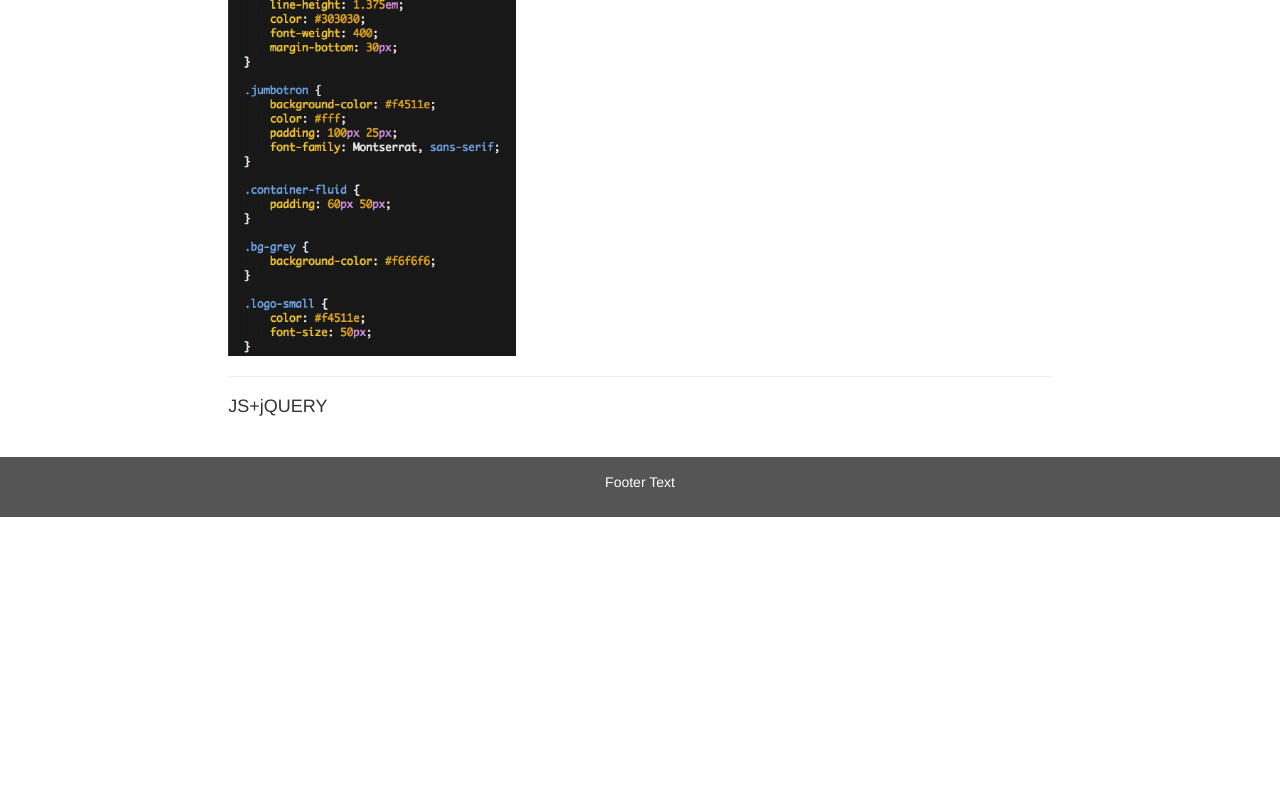
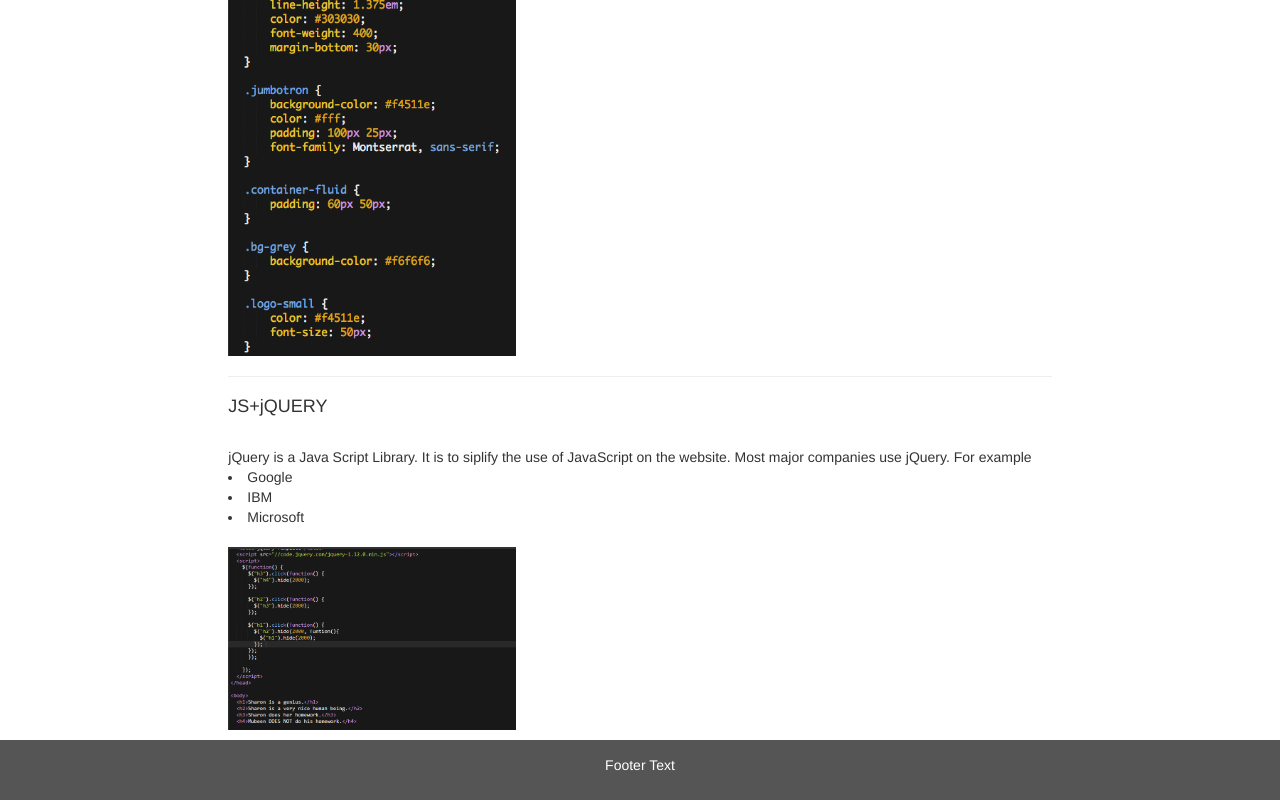
Before and after one commit to giovannim1166/sep-guide, a plain HTML site: page sep-11.html in a window 1280 px wide. Shown: the part 3796-4596 px from the top of the page. Before the commit the page ends 4313 px from the top, so only its background shows below. Drawn offline with nearby package versions, Linux system fonts and the light colour scheme.

Commit message:
last commit for sep11

```diff
--- a/sep-11.html
+++ b/sep-11.html
@@ -235,6 +235,12 @@
           <hr>
           <div id="jquery">
             <h4>JS+jQUERY</h4>
+            <br>jQuery is a Java Script Library. It is to siplify the use of JavaScript on the website.
+            Most major companies use jQuery. For example
+            <li>Google</li>
+            <li>IBM</li>
+            <li>Microsoft</li>
+            <br><img src="jQuery.png" width="35%">
             <br>
           </div>
         </p>
```
Also changed, not shown: jQuery.png (added).
